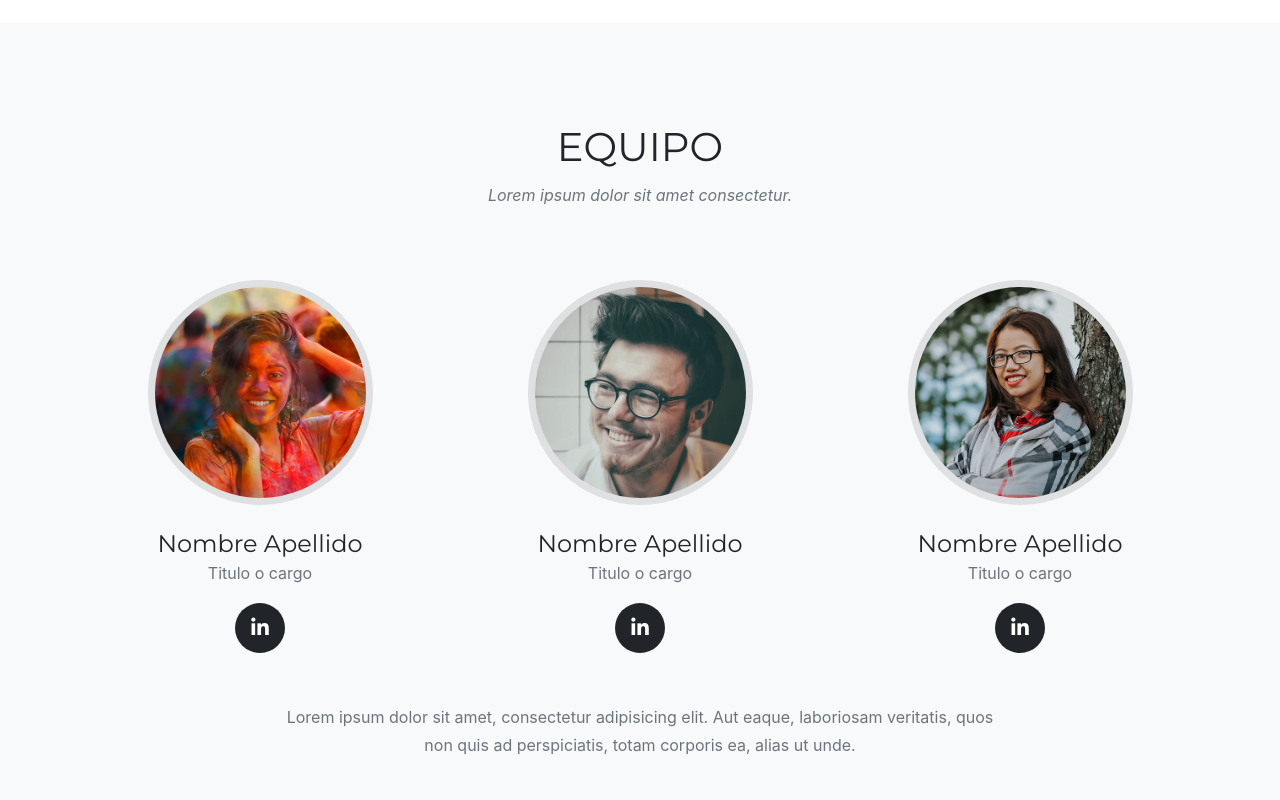
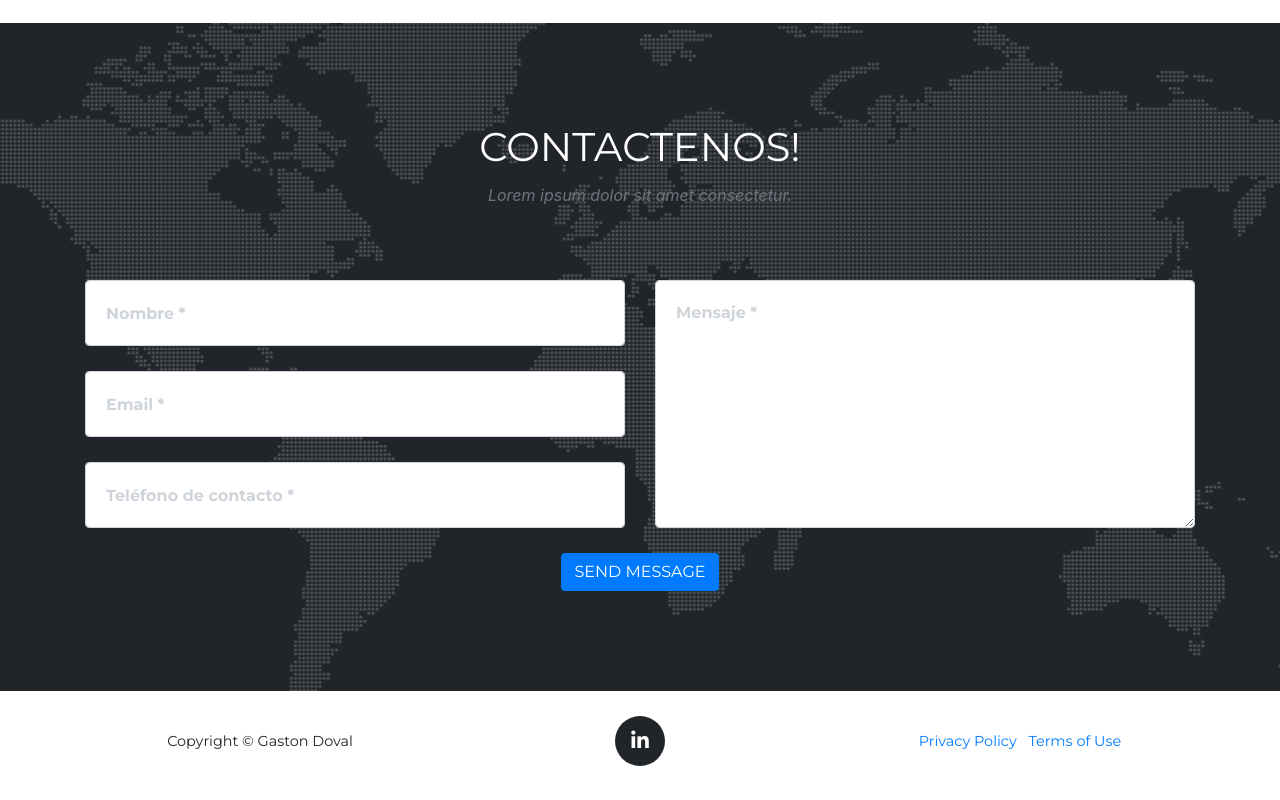
Before and after one commit to GDoval/EstudioContable, a website with bundled scripts: page index.html in a window 1280 px wide. Shown: the part 2900-3700 px from the top of the page. Built offline with nearby package versions, Linux system fonts and the light colour scheme; a web font is replaced by a local one.

Commit message:
Se saca la parte de equipo

```diff
--- a/index.html
+++ b/index.html
@@ -233,69 +233,6 @@
         </div>
       </div>
     </section>
-
-
-
-  <!-- Team -->
-  <section class="bg-light page-section" id="team">
-    <div class="container">
-      <div class="row">
-        <div class="col-lg-12 text-center">
-          <h2 class="section-heading text-uppercase">Equipo</h2>
-          <h3 class="section-subheading text-muted">Lorem ipsum dolor sit amet consectetur.</h3>
-        </div>
-      </div>
-      <div class="row">
-        <div class="col-sm-4">
-          <div class="team-member">
-            <img class="mx-auto rounded-circle" src="img/team/1.jpg" alt="">
-            <h4>Nombre Apellido</h4>
-            <p class="text-muted">Titulo o cargo</p>
-            <ul class="list-inline social-buttons">
-              <li class="list-inline-item">
-                <a href="#">
-                  <i class="fab fa-linkedin-in"></i>
-                </a>
-              </li>
-            </ul>
-          </div>
-        </div>
-        <div class="col-sm-4">
-          <div class="team-member">
-            <img class="mx-auto rounded-circle" src="img/team/2.jpg" alt="">
-            <h4>Nombre Apellido</h4>
-            <p class="text-muted">Titulo o cargo</p>
-            <ul class="list-inline social-buttons">
-              <li class="list-inline-item">
-                <a href="#">
-                  <i class="fab fa-linkedin-in"></i>
-                </a>
-              </li>
-            </ul>
-          </div>
-        </div>
-        <div class="col-sm-4">
-          <div class="team-member">
-            <img class="mx-auto rounded-circle" src="img/team/3.jpg" alt="">
-            <h4>Nombre Apellido</h4>
-            <p class="text-muted">Titulo o cargo</p>
-            <ul class="list-inline social-buttons">
-              <li class="list-inline-item">
-                <a href="#">
-                  <i class="fab fa-linkedin-in"></i>
-                </a>
-              </li>
-            </ul>
-          </div>
-        </div>
-      </div>
-      <div class="row">
-        <div class="col-lg-8 mx-auto text-center">
-          <p class="large text-muted">Lorem ipsum dolor sit amet, consectetur adipisicing elit. Aut eaque, laboriosam veritatis, quos non quis ad perspiciatis, totam corporis ea, alias ut unde.</p>
-        </div>
-      </div>
-    </div>
-  </section>
 
 
   <!-- Contact -->
```
